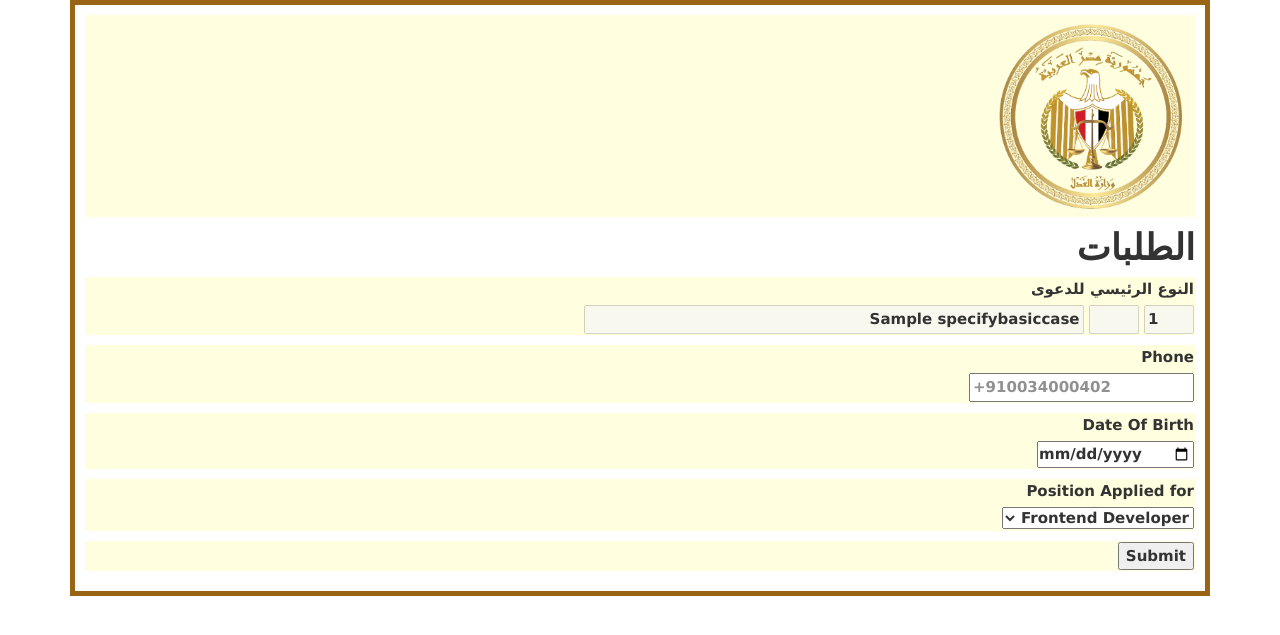
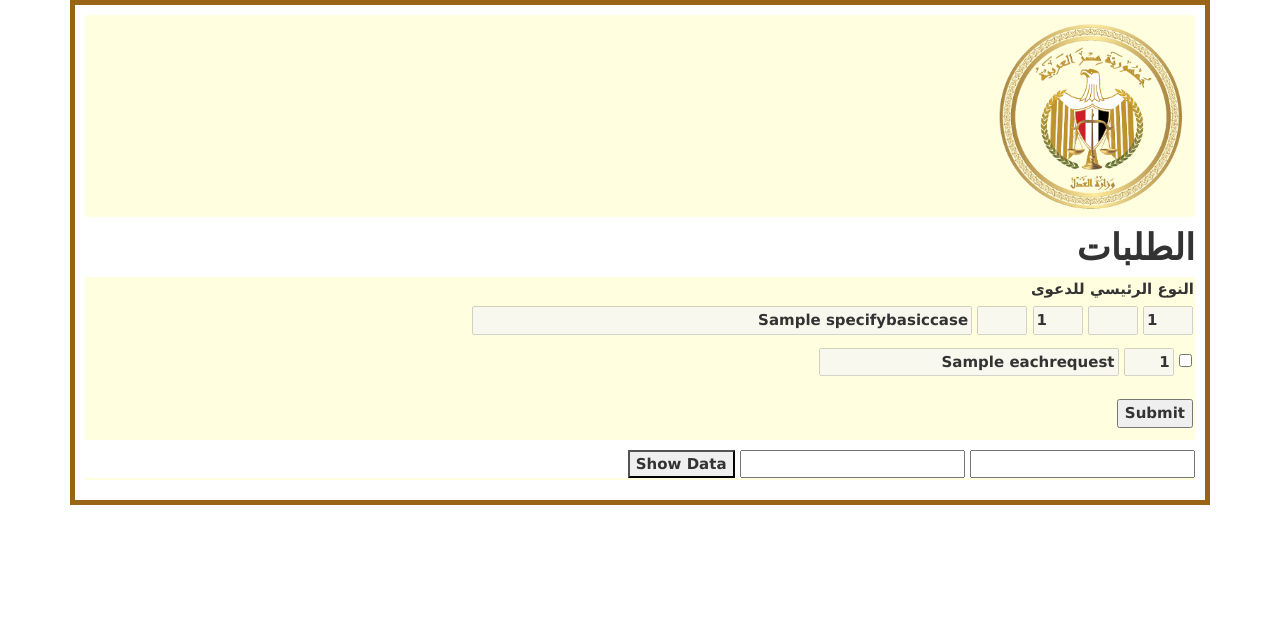
Before and after one commit to MohamedMoghazy1975/mojjf, a Flask app: template templates/request.html in a window 1280 px wide. Shown: the top 635 px of the page. Run offline with Flask 3, Linux system fonts and the light colour scheme; the visitor is signed in with stand-in values (Sample User, id 1); the template is opened without the code that fills it: most values are stand-ins (such as "Sample title", 1, 10 or a date in 2020); some libraries are stand-ins or nearby versions.

Commit message:
Version 1.1.11

```diff
--- a/app.py
+++ b/app.py
@@ -1,6 +1,6 @@
 from flask import Flask, jsonify, render_template, request, session, redirect
 
-from database import load_basiccase, load_court_from_db, load_courts, load_gdwl, load_basiccasetype_from_db
+from database import load_Requests, load_basiccase, load_court_from_db, load_courts, load_gdwl, load_basiccasetype_from_db
 
 
 
@@ -28,7 +28,7 @@
 @app.route("/court/<id>")
 def show_onecourtonhtml(id):
   court = load_court_from_db(id)
-  session['my_variable'] = (id)
+  session['C_ID'] = (id)
   return render_template ("court.html", court=court)
 
 @app.route("/gdwl/<id>")
@@ -39,6 +39,7 @@
 @app.route("/gdwal/<id>")
 def specifiy_gdwl(id):
    gdwl = load_gdwl(id)
+   session['C_Type'] = (id)
    return render_template ("gdwal.html", gdwl=gdwl)
 
 @app.route("/basiccasej/<id>")
@@ -49,6 +50,7 @@
 @app.route("/basiccasetype/<id>")
 def specifiy_basiccase(id):
    basiccase = load_basiccase(id)
+   session['C_G'] = (id)
    return render_template ("basiccasetype.html", basiccase=basiccase )
 
 @app.route("/basiccasej2/<id>")
@@ -56,11 +58,20 @@
    specifybasiccase = load_basiccasetype_from_db(id)
    return jsonify(specifybasiccase)
 
-@app.route("/my-link/<id>")
-def my_link(id):
-    specifybasiccase = load_basiccasetype_from_db(id)
-    variable_to_pass = (id)
-    return render_template ("request.html", variable_to_pass=variable_to_pass, specifybasiccase=specifybasiccase)
+@app.route("/allrequests/<id>")
+def basic_request(id):
+   myrequests = load_Requests(id)
+   return jsonify(myrequests)
+
+@app.route("/request/<id>")
+def show_requests(id):
+   myrequests1 = load_Requests(id)
+   specifybasiccase = load_basiccasetype_from_db(id)
+   variable_to_pass = (id)
+   return render_template ("request.html", myrequests1=myrequests1,
+                          variable_to_pass=variable_to_pass
+                          ,specifybasiccase=specifybasiccase
+                         )
 
 if __name__ == "__main__":
   app.run(host='0.0.0.0', debug=True)
--- a/templates/basiccasetype.html
+++ b/templates/basiccasetype.html
@@ -14,7 +14,7 @@
       <thead>
         <tr>
          <th class="text-right"><h4><strong>{{eachbasiccase.BasicCaseTypeName}}</strong></h4></td></th>
-         <th><a class="btn btn-warning" href="/my-link/{{eachbasiccase['BasicCaseTypeID']}}">حدد الطلبات</a></th>
+         <th><a class="btn btn-warning" href="/request/{{eachbasiccase['BasicCaseTypeID']}}">حدد الطلبات</a></th>
        </tr>
       </thead>
       <tbody>
--- a/templates/request.html
+++ b/templates/request.html
@@ -8,41 +8,45 @@
       <img src="/static/MOJPIC.png" style="height:200px;">
     </div
     <div><h1><strong>الطلبات</strong></h1></div>
-    <form>
+    <form id="myForm">
 
          <div>
                 <label for="number">النوع الرئيسي للدعوى</label><br>
-            <b><input type="number" value="{{ session['my_variable'] }}" maxlength = "2" style = "width :50px" disabled ><b>
+                <div>
+                <b><input type="number" value="{{ session['C_ID'] }}" maxlength = "2" style = "width :50px" disabled ><b>
+                <b><input type="number" value="{{ session['C_Type'] }}" maxlength = "2" style = "width :50px" disabled ><b>
+                <b><input type="number" value="{{ session['C_G'] }}" maxlength = "2" style = "width :50px" disabled ><b>
                 <b><input type="number" value="{{variable_to_pass}}" maxlength = "2" style = "width :50px" disabled ><b>
                 <input type="text"  value="{{specifybasiccase[0].BasicCaseTypeName}}" style = "width : 500px" disabled >
                 </div>
          <div>
-            <label for="phone">Phone</label><br>
-            <input type="tel" id="phone" name="phone" required placeholder="+910034000402">
+              {% for eachrequest in myrequests1 %}
+               <div>
+                 <input type="checkbox" name="req" value="{{eachrequest['RequestID']}}">
+                 <input type="text"  value="{{eachrequest['RequestID']}}" style = "width : 50px" disabled >
+                  <input type="text"  value="{{eachrequest['RequestName']}}" style = "width : 300px" disabled >
                </div>
-
-        <div>
-            <label for="Date">Date Of Birth</label><br>
-            <input type="date" name="date" id="date" required placeholder="dd/mm/yyyy">
+               {%endfor%}
          </div>
-        <div>
-            <label for="position">Position Applied for</label><br>
-            <select id="position" name="position" required>
-                <option value="frontend developer">Frontend Developer</option>
-                <option value="full stack developer">Full Stack Deveoper</option>
-                <option value="data scientist">Data Scientist</option>
-                <option value="ml Engineer">ML Engineer</option>
-            </select>
-        </div>
-
                   <div>
                    <input type="submit">
                   </div>
+         </div>
+
+              <input type="text" name="name" id="nameInput">
+              <input type="email" name="email" id="emailInput">
+              <button type="button" onclick="displayData()">Show Data</button>
+
+              <div id="dataDisplay"></div>
+            <script>
+                function displayData() {
+                const name = document.getElementById("nameInput").value;
+                const email = document.getElementById("emailInput").value;}
+                document.getElementById("dataDisplay").textContent = data;
+              </sript>
+
     </form>
-
 
   </body>
 
-
-
 </html>
```
Also changed, not shown: database.py (+13 -0 lines). Lines whose indentation alone changed are shown as unchanged.
